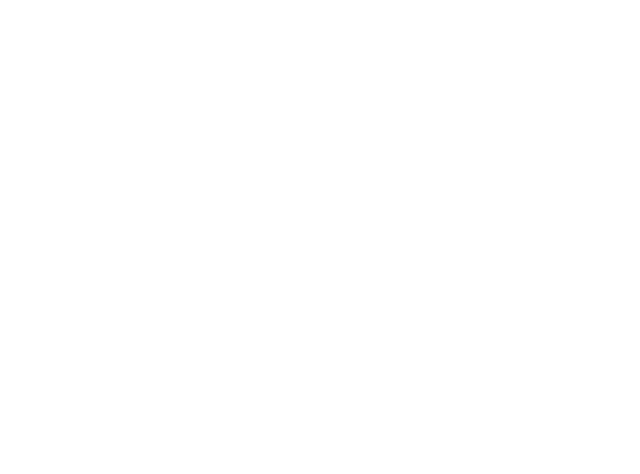
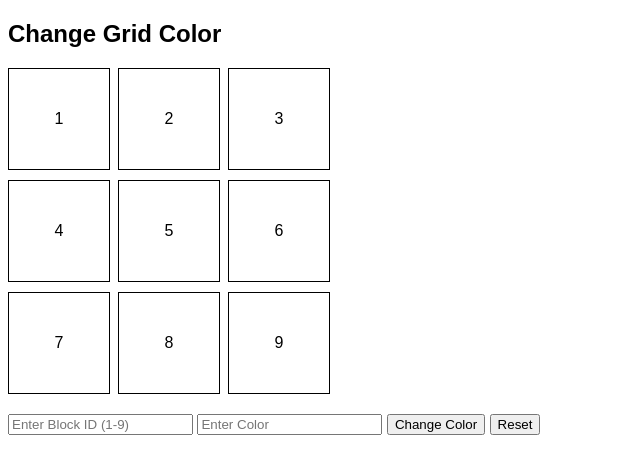
Before and after one commit to acciojob/Replit-Asian-Paints-ajayv28, a website: page main.html in a window 1280 px wide. Shown: the whole page, without its empty margins (0-640 px from the left). Drawn offline with Linux system fonts and the light colour scheme.

Commit message:
created a submission

```diff
--- a/main.html
+++ b/main.html
@@ -8,6 +8,23 @@
 
 <body>
 	<!-- the entire body must be written by student -->
+	<h2>Change Grid Color</h2>
+    <div id="grid-container">
+        <div id="1" class="grid-item">1</div>
+        <div id="2" class="grid-item">2</div>
+        <div id="3" class="grid-item">3</div>
+        <div id="4" class="grid-item">4</div>
+        <div id="5" class="grid-item">5</div>
+        <div id="6" class="grid-item">6</div>
+        <div id="7" class="grid-item">7</div>
+        <div id="8" class="grid-item">8</div>
+        <div id="9" class="grid-item">9</div>
+    </div>
+
+    <input type="number" id="block_id" placeholder="Enter Block ID (1-9)" />
+    <input type="text" id="colour_id" placeholder="Enter Color" />
+    <button id="change_button">Change Color</button>
+    <button id="reset">Reset</button>
     <script type="text/javascript" src="./script.js">
 </script>
 
--- a/script.js
+++ b/script.js
@@ -1 +1,26 @@
 //your JS code here. If required.
+document.getElementById('change_button').addEventListener('click', function() {
+    const blockId = document.getElementById('block_id').value;
+    const color = document.getElementById('colour_id').value;
+
+    // Reset all grid items to transparent
+    const gridItems = document.querySelectorAll('.grid-item');
+    gridItems.forEach(item => {
+        item.style.backgroundColor = 'transparent';
+    });
+
+    // Change color of the specified block if it is valid
+    if (blockId >= 1 && blockId <= 9) {
+        const targetItem = document.getElementById(blockId);
+        targetItem.style.backgroundColor = color;
+    } else {
+        alert('Please enter a valid block ID (1-9)');
+    }
+});
+
+document.getElementById('reset').addEventListener('click', function() {
+    const gridItems = document.querySelectorAll('.grid-item');
+    gridItems.forEach(item => {
+        item.style.backgroundColor = 'transparent';
+    });
+});
--- a/styles.css
+++ b/styles.css
@@ -1 +1,21 @@
 /*  your css code here. If applicable */
+body {
+    font-family: Arial, sans-serif;
+}
+
+#grid-container {
+    display: grid;
+    grid-template-columns: repeat(3, 100px);
+    gap: 10px;
+    margin-bottom: 20px;
+}
+
+.grid-item {
+    width: 100px;
+    height: 100px;
+    display: flex;
+    justify-content: center;
+    align-items: center;
+    border: 1px solid #000;
+    background-color: transparent;
+}
```
